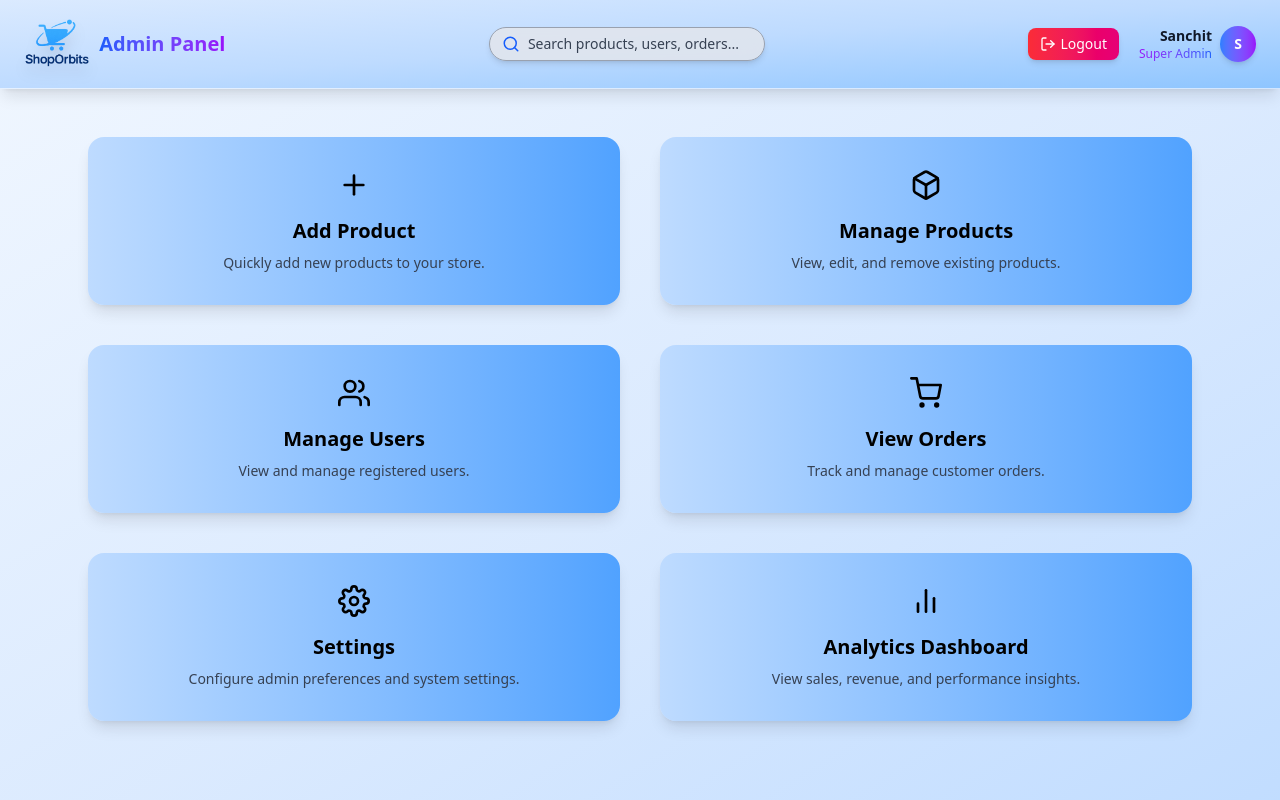
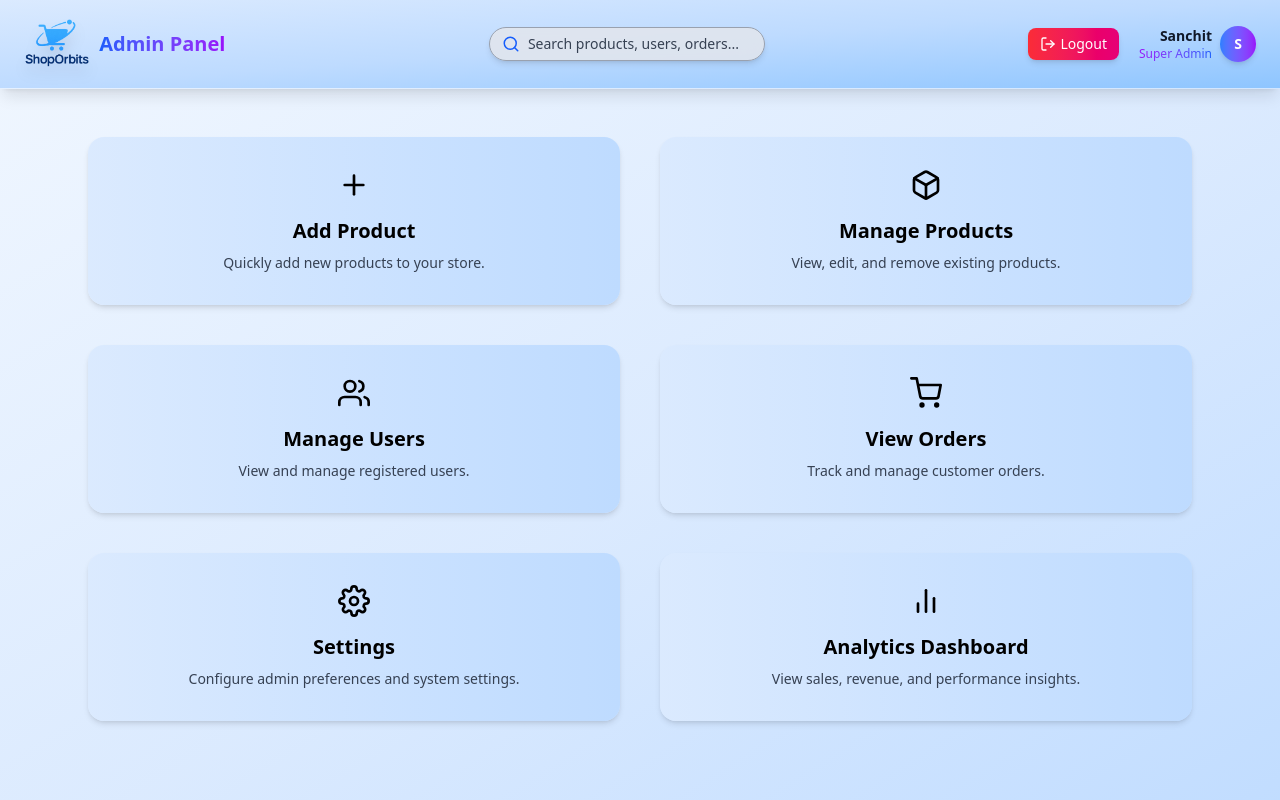
Before and after one commit to pathaksanchit25-coder/ShopOrbits, a React app in the folder FrontEnd/: page /admin/dashboard in a window 1280 px wide. Shown: the top 800 px of the page. Built offline with nearby package versions, Linux system fonts and the light colour scheme; the HTML template or start-up script is replaced by a standard one.

Commit message:
UI update Admin

```diff
--- a/FrontEnd/src/AdminPages/AdminMainBody.jsx
+++ b/FrontEnd/src/AdminPages/AdminMainBody.jsx
@@ -1,6 +1,13 @@
 import React from "react";
 import { Link } from "react-router-dom";
-import { FiPlus, FiUsers, FiShoppingCart, FiSettings, FiBox, FiBarChart2 } from "react-icons/fi";
+import {
+  FiPlus,
+  FiUsers,
+  FiShoppingCart,
+  FiSettings,
+  FiBox,
+  FiBarChart2,
+} from "react-icons/fi";
 
 const AdminMainBody = () => {
   const actions = [
@@ -9,42 +16,42 @@ const AdminMainBody = () => {
       description: "Quickly add new products to your store.",
       icon: <FiPlus size={32} />,
       link: "/admin/add-product",
-      gradient: "from-blue-200 to-blue-400",
+      gradient: "from-blue-100 to-blue-200", // lighter tone
     },
     {
       name: "Manage Products",
       description: "View, edit, and remove existing products.",
       icon: <FiBox size={32} />,
       link: "/admin/manage-products",
-      gradient: "from-blue-200 to-blue-400",
+      gradient: "from-blue-100 to-blue-200", // lighter tone
     },
     {
       name: "Manage Users",
       description: "View and manage registered users.",
       icon: <FiUsers size={32} />,
       link: "/admin/users",
-      gradient: "from-blue-200 to-blue-400",
+      gradient: "from-blue-100 to-blue-200", // lighter tone
     },
     {
       name: "View Orders",
       description: "Track and manage customer orders.",
       icon: <FiShoppingCart size={32} />,
       link: "/admin/orders",
-      gradient: "from-blue-200 to-blue-400",
+      gradient: "from-blue-100 to-blue-200", // lighter tone
     },
     {
       name: "Settings",
       description: "Configure admin preferences and system settings.",
       icon: <FiSettings size={32} />,
       link: "/admin/settings",
-      gradient: "from-blue-200 to-blue-400",
+      gradient: "from-blue-100 to-blue-200", // lighter tone
     },
     {
       name: "Analytics Dashboard",
       description: "View sales, revenue, and performance insights.",
       icon: <FiBarChart2 size={32} />,
       link: "/admin/analytics",
-      gradient: "from-blue-200 to-blue-400",
+      gradient: "from-blue-100 to-blue-200", // lighter tone
     },
   ];
 
@@ -55,7 +62,7 @@ const AdminMainBody = () => {
           <Link
             key={action.name}
             to={action.link}
-            className={`flex flex-col items-center justify-center p-8 rounded-2xl bg-gradient-to-r ${action.gradient} text-black shadow-lg hover:shadow-xl transform hover:-translate-y-1 transition-all`}
+            className={`flex flex-col items-center justify-center p-8 rounded-2xl bg-gradient-to-r ${action.gradient} text-black shadow-md hover:shadow-lg transform hover:-translate-y-1 transition-all`}
           >
             <div className="mb-4">{action.icon}</div>
             <h3 className="text-xl font-bold">{action.name}</h3>
```
